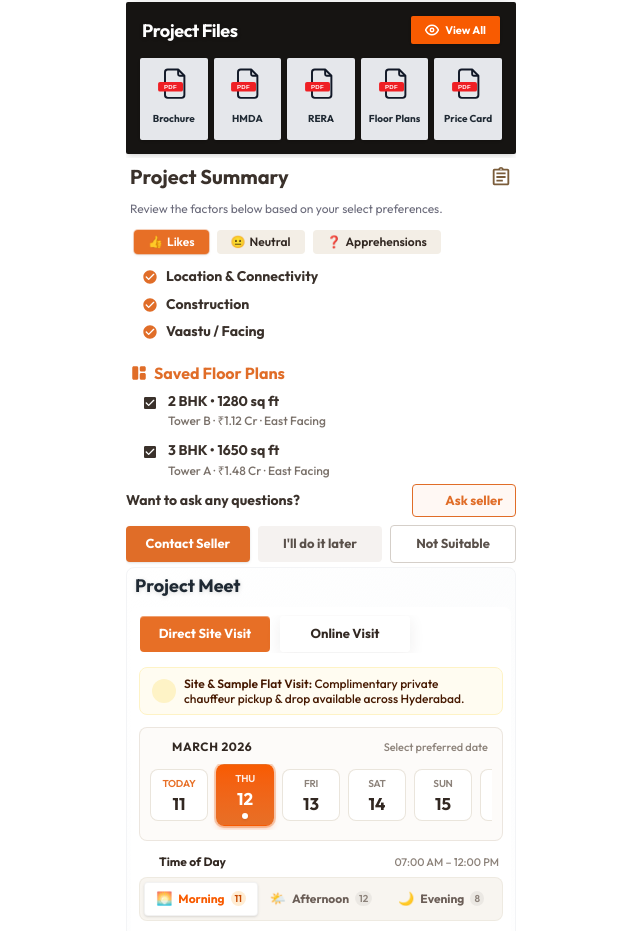
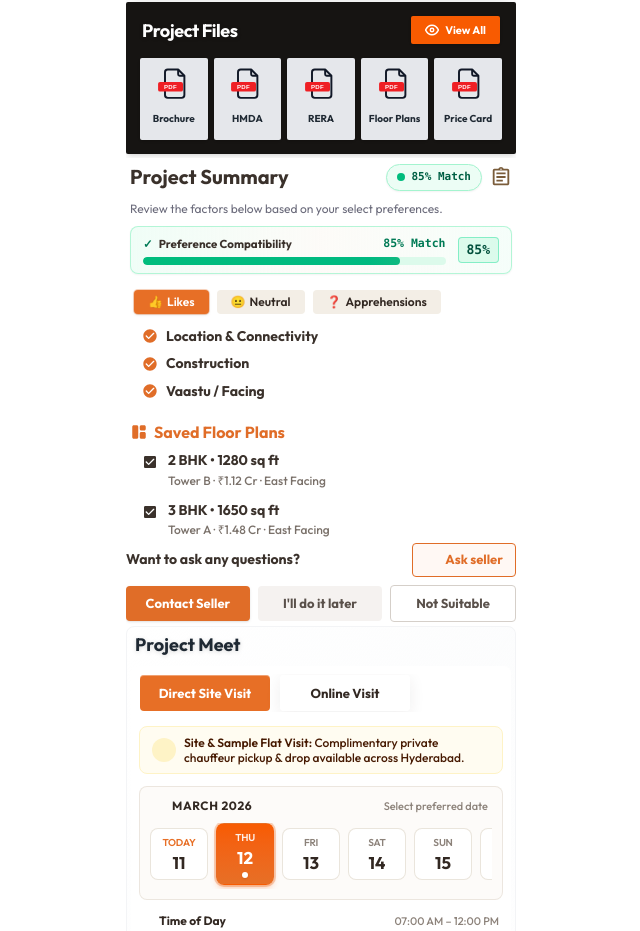
Before and after one commit to onemanwithoneserver/Figma-GP, a React (Vite) app: page / in a window 1280 px wide. Shown: the part 6160-7091 px from the top of the page, without its empty margins (319-959 px from the left). Built offline with nearby package versions, Linux system fonts and the light colour scheme; some icons are missing.

Commit message:
feat: add 85% match compatibility summary to Project Summary

```diff
--- a/src/02_features/11_summary/ProjectSummary.tsx
+++ b/src/02_features/11_summary/ProjectSummary.tsx
@@ -66,6 +66,14 @@ const ProjectSummary: React.FC = () => {
       <div id="panel-summary" role="tabpanel" className="bg-white overflow-hidden min-h-[320px] transition-all duration-300 p-1">
         <div className="mb-2 flex items-center justify-between">
           <h2 className="text-[20px] font-extrabold text-[#3A312B]">Project Summary</h2>
+          <div className="flex items-center gap-2">
+            <div className="flex items-center gap-1.5 px-2.5 py-1 rounded-full bg-emerald-50 border border-emerald-200 shadow-xs">
+              <span className="relative flex h-2 w-2">
+                <span className="animate-ping absolute inline-flex h-full w-full rounded-full bg-emerald-400 opacity-75" />
+                <span className="relative inline-flex rounded-full h-2 w-2 bg-emerald-500" />
+              </span>
+              <span className="text-[11px] font-extrabold text-emerald-800 font-mono">85% Match</span>
+            </div>
             <span className="text-[20px]">
               <svg
                 className="w-[22px] h-[22px] text-[#7A5C3A]"
@@ -80,9 +88,33 @@ const ProjectSummary: React.FC = () => {
               </svg>
             </span>
           </div>
+        </div>
 
-        <div className="mb-1">
+        <div className="mb-2">
           <p className="text-[12px] text-[#6B6B7B]">Review the factors below based on your select preferences.</p>
+        </div>
+
+        <div className="my-2 px-3 py-2 rounded-control bg-gradient-to-r from-emerald-50/80 via-surface-soft to-emerald-50/50 border border-emerald-200/80 flex items-center justify-between gap-3 shadow-xs">
+          <div className="flex-1 min-w-0">
+            <div className="flex items-center justify-between text-[11.5px] font-bold text-[#3A312B] mb-1">
+              <span className="flex items-center gap-1.5">
+                <span className="text-emerald-700 font-extrabold">✓</span>
+                <span>Preference Compatibility</span>
+              </span>
+              <span className="text-emerald-700 font-extrabold font-mono">85% Match</span>
+            </div>
+            <div className="w-full h-2 rounded-full bg-emerald-100/70 overflow-hidden">
+              <motion.div
+                initial={{ width: 0 }}
+                animate={{ width: '85%' }}
+                transition={{ duration: 0.8, ease: 'easeOut' }}
+                className="h-full rounded-full bg-gradient-to-r from-emerald-500 to-[#10B981]"
+              />
+            </div>
+          </div>
+          <div className="flex flex-col items-center justify-center px-2 py-0.5 rounded-chip bg-emerald-100/70 border border-emerald-300/70 text-emerald-900 font-mono font-black text-[13px] flex-shrink-0">
+            85%
+          </div>
         </div>
 
         <div className="flex justify-start sm:justify-center">
```
Also changed, not shown: 5 other files (tests, documents, lock files or other folders). Lines whose indentation alone changed are shown as unchanged.
